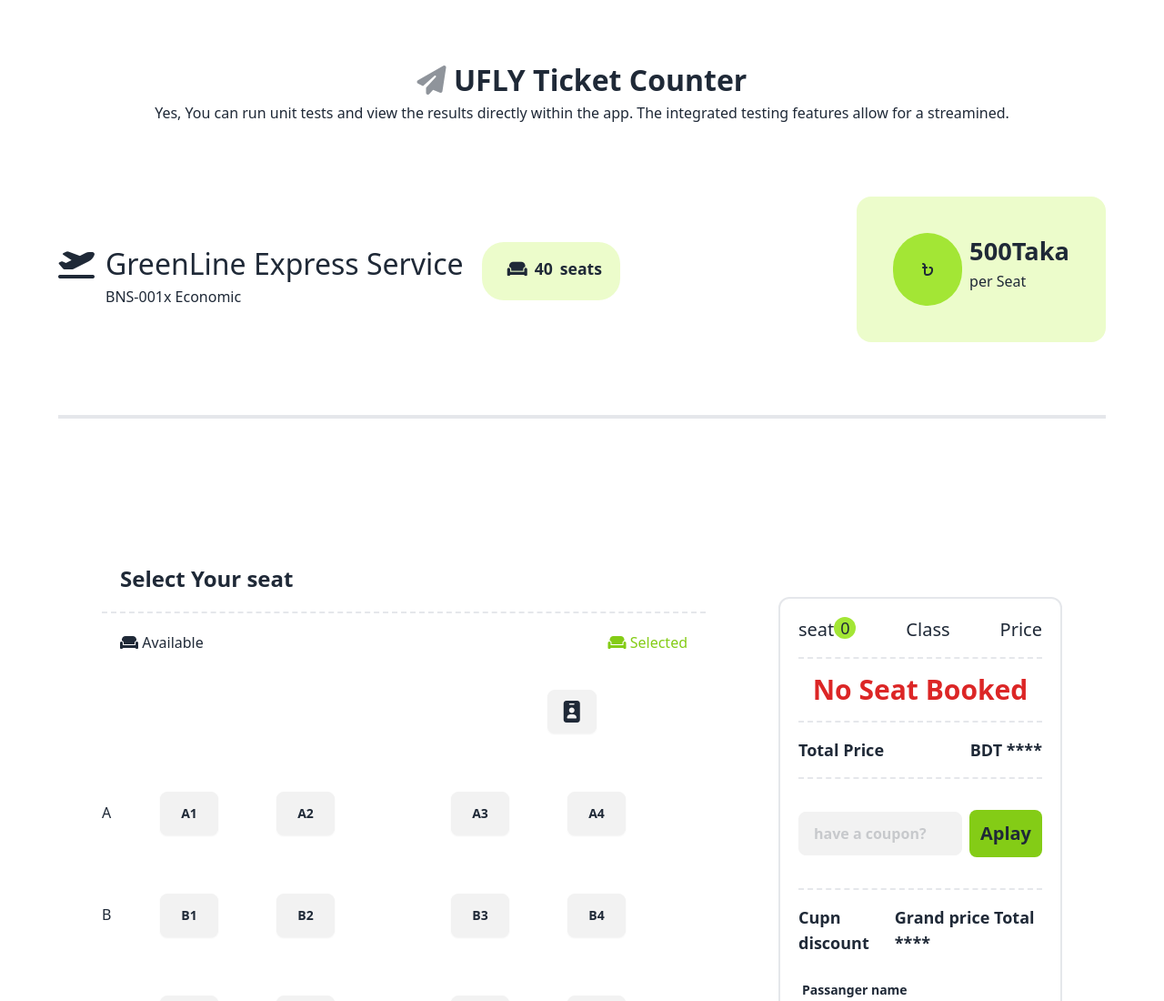
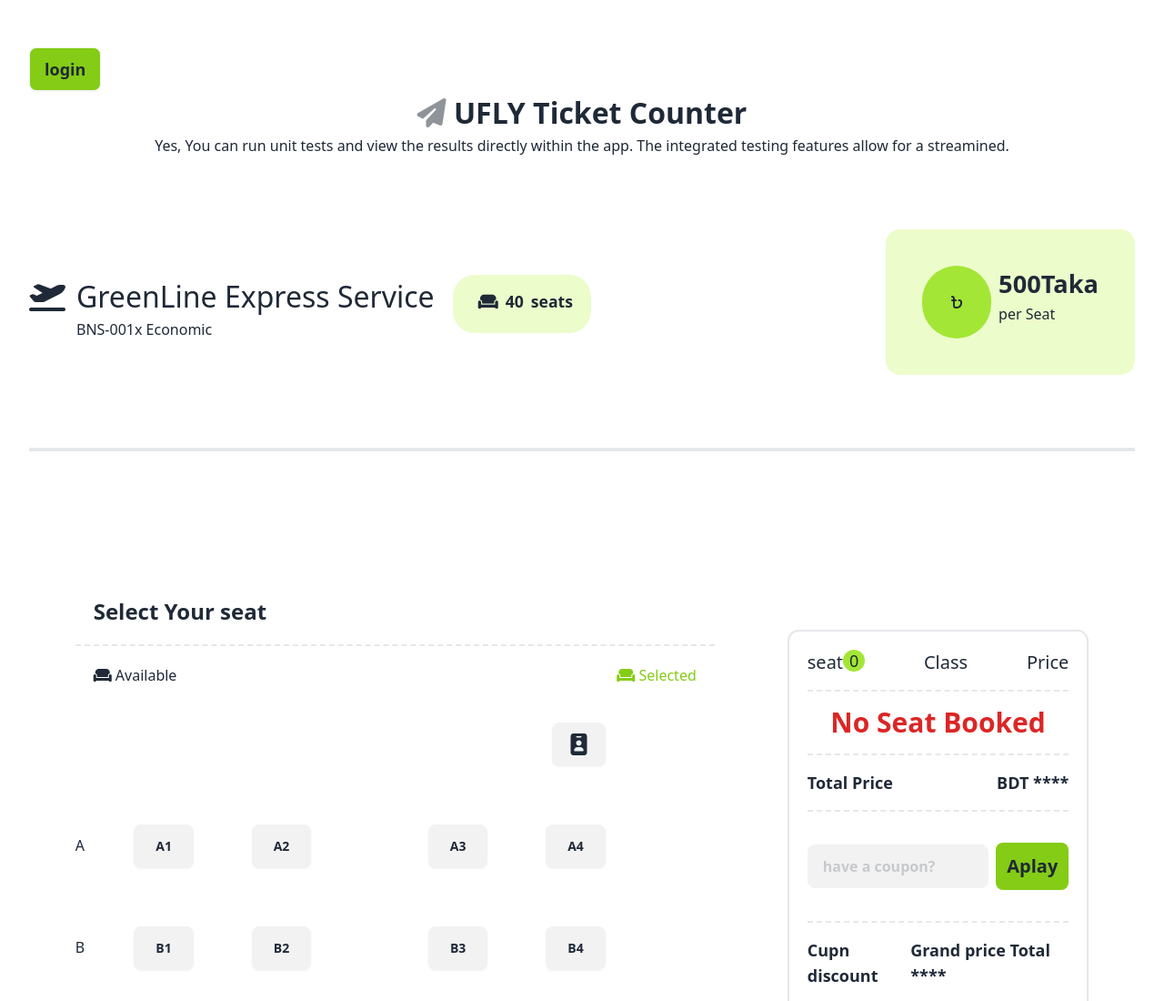
Before and after one commit to Habibullah-KH/JS_DOM_PRACTICE, a plain HTML site: page codes/ticket.html in a window 1280 px wide. Shown: the top 1100 px of the page at 91% size. Drawn offline with nearby package versions, Linux system fonts and the light colour scheme; files that its build step writes are made by us from their sources.

Commit message:
fadd login button

```diff
--- a/codes/ticket.html
+++ b/codes/ticket.html
@@ -34,19 +34,22 @@
   </head>
   <body >
 
-    <div class="ticket_container m-10 lg:m-[2rem] lg:p-[2rem]">
+    <div class="ticket_container m-10 lg:m-[2rem]">
+      <div class="login flex">
+      <a href="../index.html"><button class="btn bg-lime-500 mt-5 text-lg w-full"> login </button></a> </div>
 
   <section class="ticket_head">
 
 
     <div class="text_container flex flex-col items-center text-center">
 
+
       <h1 class="font-bold text-[2rem]">
         <i class="fa-solid fa-paper-plane animate-pulse"></i>
         UFLY Ticket Counter</h1>
 
-      <p>Yes, You can run unit tests and view the results directly within the app. The integrated testing features allow for a streamined.</p>
-    </div>
+        <p>Yes, You can run unit tests and view the results directly within the app. The integrated testing features allow for a streamined.</p>
+      </div>
 
     <!--* available seat and ticket price -->
 
```
